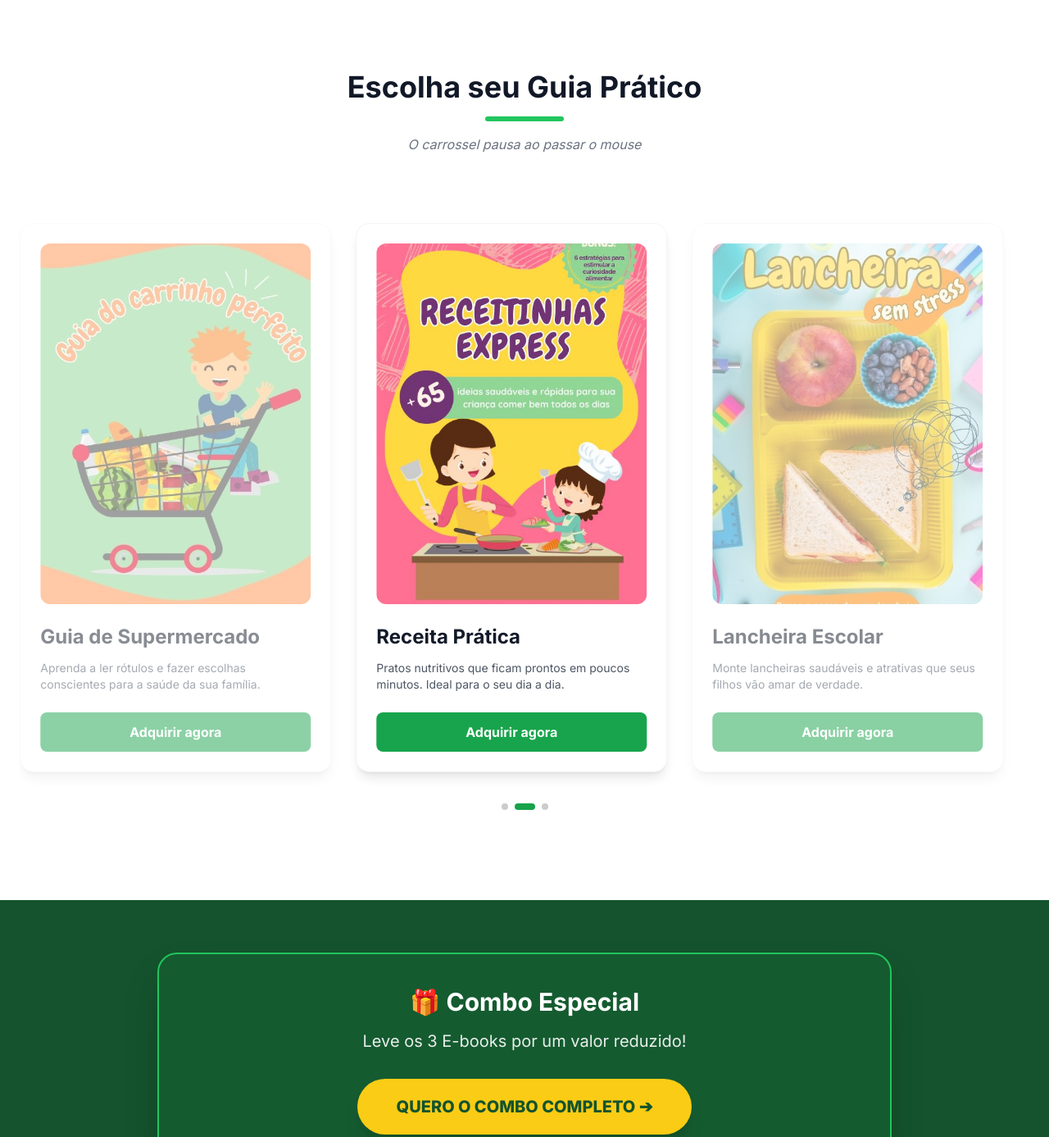
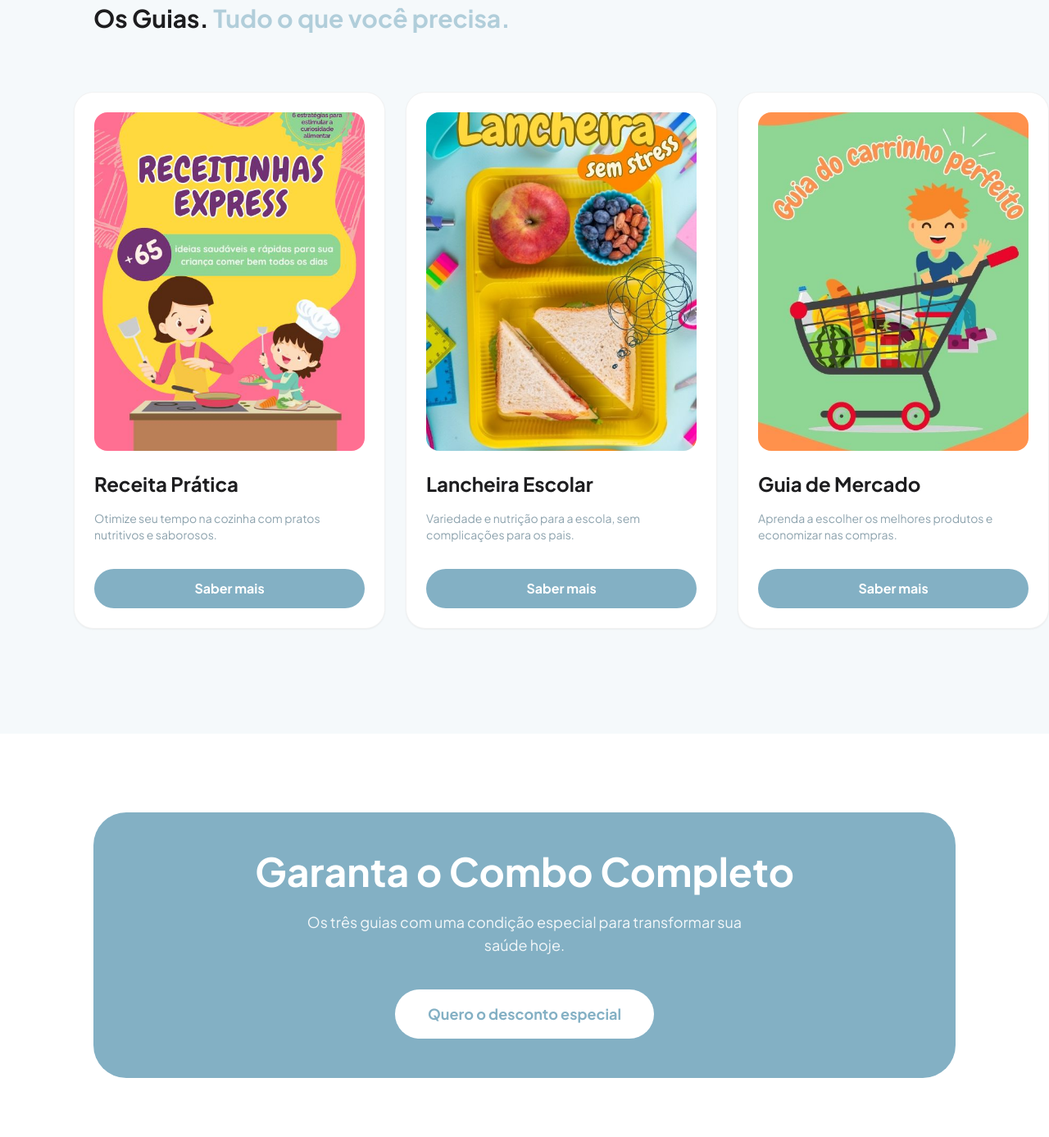
Before and after one commit to niutechbr/site-nutri, a plain HTML site: page index.html in a window 1280 px wide. Shown: the part 532-1919 px from the top of the page at 82% size. Drawn offline with nearby package versions, Linux system fonts and the light colour scheme.

Commit message:
colocando a identidade visual

```diff
--- a/index.html
+++ b/index.html
@@ -3,176 +3,145 @@
 <head>
     <meta charset="UTF-8">
     <meta name="viewport" content="width=device-width, initial-scale=1.0">
-    <title>Nutri Gamilkem - Combo E-books</title>
+    <title>Giovanna Milkem — Nutricionista</title>
+    <script src="https://cdn.tailwindcss.com"></script>
+    <link rel="stylesheet" href="https://cdn.jsdelivr.net/npm/swiper@11/swiper-bundle.min.css" />
+    <link href="https://fonts.googleapis.com/css2?family=Plus+Jakarta+Sans:wght@300;400;500;600;700&display=swap" rel="stylesheet">
 
-    <script src="https://cdn.tailwindcss.com"></script>
-
-    <link rel="stylesheet" href="https://cdn.jsdelivr.net/npm/swiper@11/swiper-bundle.min.css" />
-
-    <link href="https://fonts.googleapis.com/css2?family=Inter:wght@400;600;700;800&display=swap" rel="stylesheet">
+    <script>
+        tailwind.config = {
+            theme: {
+                extend: {
+                    colors: {
+                        gio: {
+                            blue: '#83B0C4',   // O azul extraído da sua logo
+                            dark: '#5B7A8A',   // Uma variação mais escura para textos
+                            light: '#F5F9FB',  // Fundo azulado bem leve
+                            text: '#1d1d1f'    // Cinza escuro estilo Apple
+                        }
+                    },
+                    fontFamily: {
+                        sans: ['Plus Jakarta Sans', 'sans-serif'],
+                    }
+                }
+            }
+        }
+    </script>
 
     <style>
-        body { font-family: 'Inter', sans-serif; }
-        html { scroll-behavior: smooth; }
+        body { background-color: #ffffff; color: #1d1d1f; }
 
-        /* --- Estilização do Carrossel com Destaque --- */
-        .swiper {
-            padding-bottom: 60px !important;
-            padding-top: 20px !important;
+        /* Estilo Apple Store */
+        .swiper { padding: 40px 0 80px 0 !important; overflow: visible !important; }
+
+        .apple-card {
+            background: #ffffff;
+            border-radius: 24px;
+            transition: all 0.4s cubic-bezier(0.4, 0, 0.2, 1);
+            border: 1px solid rgba(0,0,0,0.05);
         }
 
-        .swiper-slide {
-            transition: all 0.5s ease;
-            opacity: 0.5;
-            transform: scale(0.9);
+        .apple-card:hover {
+            transform: scale(1.02);
+            box-shadow: 0 20px 40px rgba(131, 176, 196, 0.15);
         }
 
-        /* Slide que está no centro/foco */
-        .swiper-slide-active {
-            opacity: 1;
-            transform: scale(1.05);
-            z-index: 10;
-        }
+        .container-custom { max-width: 1100px; margin: 0 auto; padding: 0 24px; }
 
-        /* Customização dos pontos de navegação */
-        .swiper-pagination-bullet-active {
-            background: #16a34a !important;
-            width: 25px;
-            border-radius: 5px;
-        }
+        .swiper-pagination-bullet-active { background: #83B0C4 !important; }
     </style>
 </head>
-<body class="bg-gray-50 text-gray-800 antialiased">
+<body class="antialiased">
 
-    <header class="bg-gradient-to-br from-green-50 via-white to-emerald-100 py-20 px-6 relative overflow-hidden text-center">
-        <div class="max-w-5xl mx-auto relative z-10">
-            <span class="inline-block bg-green-100 text-green-700 text-sm font-bold px-4 py-2 rounded-full mb-6 shadow-sm border border-green-200">
-                🥗 Nutrição Infantil & Familiar
-            </span>
-            <h1 class="text-4xl md:text-6xl font-extrabold text-gray-900 mb-6 leading-tight">
-                Alimentação saudável <br>
-                <span class="text-transparent bg-clip-text bg-gradient-to-r from-green-600 to-emerald-500 text-6xl">sem complicações</span>
+    <nav class="py-10 text-center">
+        <img src="assets/img/logo.png" alt="Giovanna Milkem Nutricionista" class="h-24 mx-auto md:h-32">
+    </nav>
+
+    <header class="pt-8 pb-12 text-center">
+        <div class="container-custom">
+            <h1 class="text-4xl md:text-6xl font-bold text-gio-text mb-6 tracking-tight">
+                Cuidar da sua alimentação <br><span class="text-gio-blue font-medium">pode ser simples.</span>
             </h1>
-            <p class="text-lg md:text-xl text-gray-600 mb-10 max-w-2xl mx-auto leading-relaxed">
-                Do supermercado à lancheira: guias práticos criados pela <strong>Nutri Gamilkem</strong> para facilitar a rotina das mães.
+            <p class="text-lg md:text-xl text-gio-dark/80 max-w-2xl mx-auto leading-relaxed">
+                Guias práticos desenvolvidos para trazer leveza e saúde para a rotina da sua família.
             </p>
+        </div>
+    </header>
 
-            <div class="flex flex-col sm:flex-row justify-center items-center gap-4">
-                <a href="#ebooks" class="w-full sm:w-auto bg-green-600 hover:bg-green-700 text-white font-bold py-4 px-10 rounded-xl transition duration-300 shadow-lg hover:shadow-green-500/30 transform hover:-translate-y-1">
-                    Ver os E-books
-                </a>
-                <a href="https://wa.me/5534997775083" target="_blank" class="w-full sm:w-auto bg-white border-2 border-green-100 text-green-700 font-bold py-4 px-10 rounded-xl hover:border-green-600 transition duration-300">
-                    Falar com a Nutri
-                </a>
-            </div>
+    <section class="py-12 overflow-hidden bg-gio-light">
+        <div class="container-custom mb-8">
+            <h2 class="text-3xl font-bold text-gio-text">Os Guias. <span class="text-gio-blue/60">Tudo o que você precisa.</span></h2>
         </div>
 
-        <div class="absolute top-0 left-0 w-64 h-64 bg-green-200 rounded-full mix-blend-multiply filter blur-3xl opacity-30"></div>
-    </header>
+        <div class="pl-[max(24px,calc((100%-1100px)/2))]">
+            <div class="swiper mySwiper">
+                <div class="swiper-wrapper">
 
-    <section id="ebooks" class="py-24 px-6 bg-white overflow-hidden">
-        <div class="max-w-6xl mx-auto text-center mb-16">
-            <h2 class="text-3xl md:text-4xl font-bold text-gray-900 mb-4">Escolha seu Guia Prático</h2>
-            <div class="h-1.5 w-24 bg-green-500 mx-auto rounded-full"></div>
-            <p class="mt-4 text-gray-500 italic">O carrossel pausa ao passar o mouse</p>
-        </div>
+                    <div class="swiper-slide !w-[300px] md:!w-[380px]">
+                        <div class="apple-card p-6 flex flex-col h-full shadow-sm">
+                            <div class="rounded-2xl overflow-hidden mb-6 bg-white">
+                                <img src="assets/img/capa-receitas.jpg" alt="E-book 1" class="w-full h-full object-cover aspect-[4/5]">
+                            </div>
+                            <h3 class="text-2xl font-bold text-gio-text mb-4">Receita Prática</h3>
+                            <p class="text-gio-dark/70 text-sm mb-8 flex-grow">Otimize seu tempo na cozinha com pratos nutritivos e saborosos.</p>
+                            <a href="https://wa.me/5534997775083" class="w-full text-center bg-gio-blue text-white py-3 rounded-full font-bold hover:bg-gio-dark transition-all">Saber mais</a>
+                        </div>
+                    </div>
 
-        <div class="swiper mySwiper px-4">
-            <div class="swiper-wrapper">
+                    <div class="swiper-slide !w-[300px] md:!w-[380px]">
+                        <div class="apple-card p-6 flex flex-col h-full shadow-sm">
+                            <div class="rounded-2xl overflow-hidden mb-6 bg-white">
+                                <img src="assets/img/capa-lancheira.jpg" alt="E-book 2" class="w-full h-full object-cover aspect-[4/5]">
+                            </div>
+                            <h3 class="text-2xl font-bold text-gio-text mb-4">Lancheira Escolar</h3>
+                            <p class="text-gio-dark/70 text-sm mb-8 flex-grow">Variedade e nutrição para a escola, sem complicações para os pais.</p>
+                            <a href="https://wa.me/5534997775083" class="w-full text-center bg-gio-blue text-white py-3 rounded-full font-bold hover:bg-gio-dark transition-all">Saber mais</a>
+                        </div>
+                    </div>
 
-                <div class="swiper-slide">
-                    <div class="bg-white rounded-2xl p-6 border border-gray-100 shadow-lg flex flex-col h-full">
-                        <div class="relative mb-6 rounded-xl overflow-hidden bg-gray-100 aspect-[3/4]">
-                            <img src="assets/img/capa-receitas.jpg" alt="Receita Prática" class="object-cover w-full h-full">
+                    <div class="swiper-slide !w-[300px] md:!w-[380px]">
+                        <div class="apple-card p-6 flex flex-col h-full shadow-sm">
+                            <div class="rounded-2xl overflow-hidden mb-6 bg-white">
+                                <img src="assets/img/capa-supermercado.jpg" alt="E-book 3" class="w-full h-full object-cover aspect-[4/5]">
+                            </div>
+                            <h3 class="text-2xl font-bold text-gio-text mb-4">Guia de Mercado</h3>
+                            <p class="text-gio-dark/70 text-sm mb-8 flex-grow">Aprenda a escolher os melhores produtos e economizar nas compras.</p>
+                            <a href="https://wa.me/5534997775083" class="w-full text-center bg-gio-blue text-white py-3 rounded-full font-bold hover:bg-gio-dark transition-all">Saber mais</a>
                         </div>
-                        <h3 class="text-2xl font-bold mb-3 text-gray-900">Receita Prática</h3>
-                        <p class="text-gray-600 mb-6 flex-grow text-sm">Pratos nutritivos que ficam prontos em poucos minutos. Ideal para o seu dia a dia.</p>
-                        <a href="https://wa.me/5534997775083?text=Olá! Quero o E-book: Receita Prática" target="_blank" class="block text-center bg-green-600 hover:bg-green-700 text-white font-bold py-3 px-6 rounded-lg transition duration-300">
-                            Adquirir agora
-                        </a>
                     </div>
+
                 </div>
-
-                <div class="swiper-slide">
-                    <div class="bg-white rounded-2xl p-6 border border-gray-100 shadow-lg flex flex-col h-full">
-                        <div class="relative mb-6 rounded-xl overflow-hidden bg-gray-100 aspect-[3/4]">
-                            <img src="assets/img/capa-lancheira.jpg" alt="Lancheira Escolar" class="object-cover w-full h-full">
-                        </div>
-                        <h3 class="text-2xl font-bold mb-3 text-gray-900">Lancheira Escolar</h3>
-                        <p class="text-gray-600 mb-6 flex-grow text-sm">Monte lancheiras saudáveis e atrativas que seus filhos vão amar de verdade.</p>
-                        <a href="https://wa.me/5534997775083?text=Olá! Quero o E-book: Lancheira Escolar" target="_blank" class="block text-center bg-green-600 hover:bg-green-700 text-white font-bold py-3 px-6 rounded-lg transition duration-300">
-                            Adquirir agora
-                        </a>
-                    </div>
-                </div>
-
-                <div class="swiper-slide">
-                    <div class="bg-white rounded-2xl p-6 border border-gray-100 shadow-lg flex flex-col h-full">
-                        <div class="relative mb-6 rounded-xl overflow-hidden bg-gray-100 aspect-[3/4]">
-                            <img src="assets/img/capa-supermercado.jpg" alt="Guia de Supermercado" class="object-cover w-full h-full">
-                        </div>
-                        <h3 class="text-2xl font-bold mb-3 text-gray-900">Guia de Supermercado</h3>
-                        <p class="text-gray-600 mb-6 flex-grow text-sm">Aprenda a ler rótulos e fazer escolhas conscientes para a saúde da sua família.</p>
-                        <a href="https://wa.me/5534997775083?text=Olá! Quero o E-book: Guia de Supermercado" target="_blank" class="block text-center bg-green-600 hover:bg-green-700 text-white font-bold py-3 px-6 rounded-lg transition duration-300">
-                            Adquirir agora
-                        </a>
-                    </div>
-                </div>
-
+                <div class="swiper-pagination !static mt-10"></div>
             </div>
-            <div class="swiper-pagination"></div>
         </div>
     </section>
 
-    <section id="oferta" class="py-16 px-6 bg-green-900 text-white">
-        <div class="max-w-4xl mx-auto text-center border-2 border-green-500 rounded-3xl p-10 bg-green-800/50 shadow-2xl">
-            <h2 class="text-3xl font-bold mb-4">🎁 Combo Especial</h2>
-            <p class="text-xl mb-8 opacity-90">Leve os 3 E-books por um valor reduzido!</p>
-            <a href="https://wa.me/5534997775083?text=Olá Nutri! Quero garantir o COMBO com os 3 E-books." target="_blank" class="inline-block bg-yellow-400 hover:bg-yellow-500 text-green-900 font-extrabold py-5 px-12 rounded-full text-xl transition transform hover:scale-105 shadow-xl">
-                QUERO O COMBO COMPLETO ➔
+    <div class="container-custom py-24">
+        <div class="bg-gio-blue rounded-[40px] p-12 text-center text-white">
+            <h2 class="text-3xl md:text-5xl font-bold mb-6">Garanta o Combo Completo</h2>
+            <p class="text-lg opacity-90 mb-10 max-w-xl mx-auto">Os três guias com uma condição especial para transformar sua saúde hoje.</p>
+            <a href="https://wa.me/5534997775083" class="inline-block bg-white text-gio-blue px-10 py-4 rounded-full font-bold text-lg hover:scale-105 transition-transform">
+                Quero o desconto especial
             </a>
         </div>
-    </section>
+    </div>
 
-    <footer class="bg-gray-900 text-white py-16 px-6">
-        <div class="max-w-4xl mx-auto text-center">
-            <h2 class="text-3xl font-bold mb-8">Ficou com alguma dúvida?</h2>
-            <div class="flex flex-col md:flex-row justify-center items-center gap-8 mb-12">
-                <a href="https://wa.me/5534997775083" target="_blank" class="flex items-center gap-3 text-xl hover:text-green-400 transition">
-                    <span>📞 (34) 99777-5083</span>
-                </a>
-                <a href="mailto:nutrigimilkem@gmail.com" class="flex items-center gap-3 text-xl hover:text-green-400 transition">
-                    <span>✉️ nutrigimilkem@gmail.com</span>
-                </a>
-            </div>
-            <div class="pt-8 border-t border-gray-800 text-sm opacity-50">
-                &copy; 2024 Nutricionista Gamilkem. Todos os direitos reservados.
-            </div>
+    <footer class="bg-white py-20 border-t border-gray-100">
+        <div class="container-custom text-center">
+            <img src="assets/img/logo.png" alt="Logo" class="h-16 mx-auto mb-8 opacity-50">
+            <p class="text-gio-dark font-medium mb-2">Giovanna Milkem — Nutricionista</p>
+            <p class="text-sm text-gray-400">Uberlândia, MG | (34) 99777-5083</p>
         </div>
     </footer>
 
     <script src="https://cdn.jsdelivr.net/npm/swiper@11/swiper-bundle.min.js"></script>
-
     <script>
         var swiper = new Swiper(".mySwiper", {
-            slidesPerView: 1.1,         // Mostra um pouco do próximo slide
-            centeredSlides: true,      // Centraliza o slide ativo
-            spaceBetween: 30,          // Espaço entre os slides
-            loop: true,                // Loop infinito
-            autoplay: {
-                delay: 5000,           // 5 segundos entre cada troca
-                disableOnInteraction: false,
-                pauseOnMouseEnter: true, // Pausa o carrossel quando o mouse está em cima
-            },
-            pagination: {
-                el: ".swiper-pagination",
-                clickable: true,
-            },
-            breakpoints: {
-                // Configurações para telas maiores
-                640: { slidesPerView: 2 },
-                1024: { slidesPerView: 3 },
-            },
+            slidesPerView: "auto",
+            spaceBetween: 25,
+            freeMode: true,
+            autoplay: { delay: 5000, pauseOnMouseEnter: true },
+            pagination: { el: ".swiper-pagination", clickable: true },
         });
     </script>
 </body>
```
Also changed, not shown: assets/img/logo.png (added).
